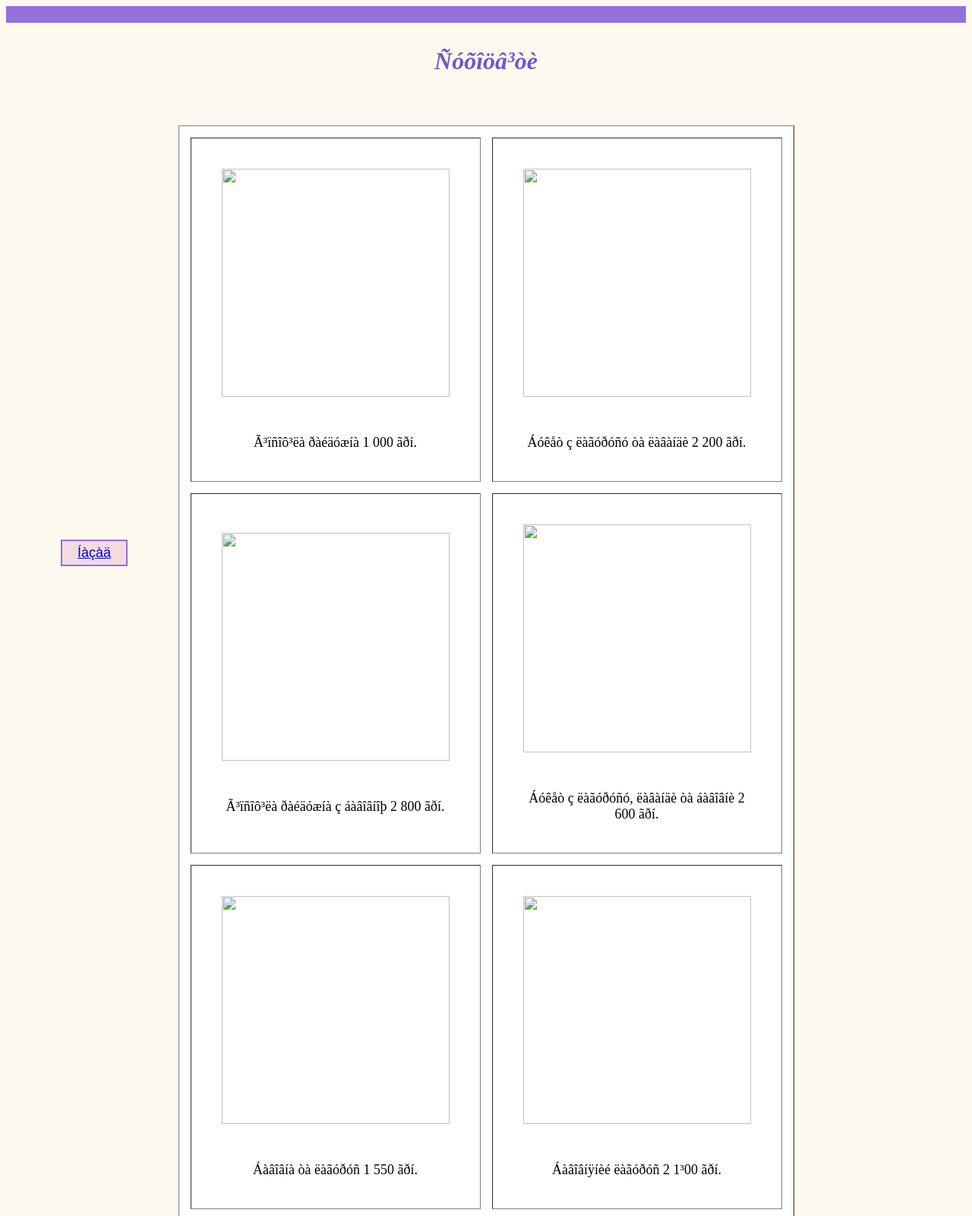
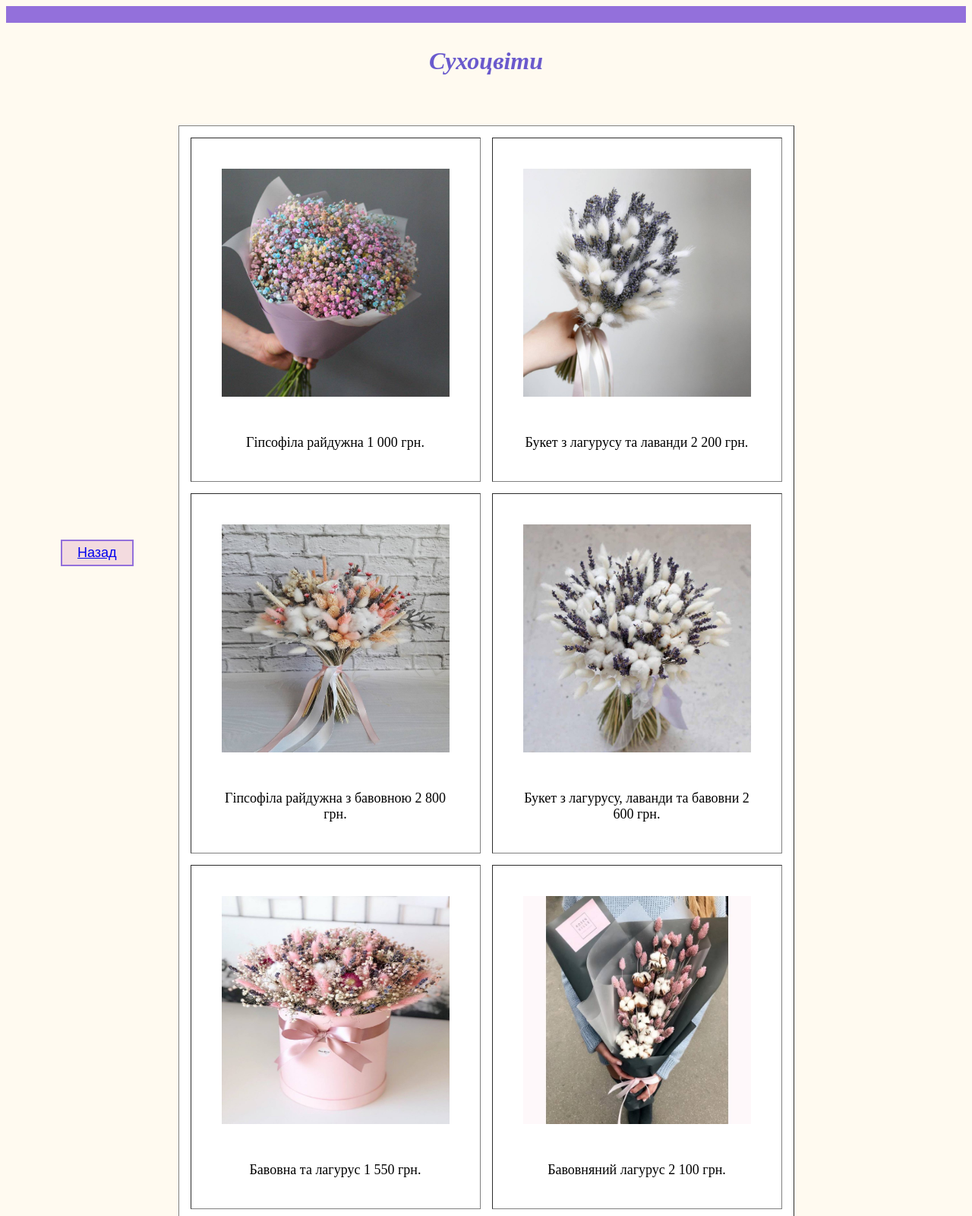
Before and after one commit to AlinaexAmple/Fuchsia-flower, a plain HTML site: page dried flowers.html in a window 1280 px wide. Shown: the top 1600 px of the page at 76% size. Drawn offline with Linux system fonts and the light colour scheme.

Commit message:
Update dried flowers.html

```diff
--- a/dried flowers.html
+++ b/dried flowers.html
@@ -1,45 +1,45 @@
 <html>
 <head>
-<title>ñóõîöâ³òè</title>
+<title>Сухоцвіти</title>
 </head>
 <hr color="9370db" noshade size="22">
 <body text="#000000" bgcolor="#fffaf0">
 <body>
-<font color="6a5acd"><h1><p align ="center"> <i> Ñóõîöâ³òè </i> </p></h1></font>
+<font color="6a5acd"><h1><p align ="center"> <i> Сухоцвіти </i> </p></h1></font>
 <br>
 <p align="center">
 <table>
 <table width=400 height=200 border=1 cellspacing=15 cellpadding=40 bgcolor="white">
 
 <tr>
-<td> <p align="center"><img src="Ïðàêòèêà/Ñóõîöâ³òè/1a932084-92e9-45f9-a23d-0fa5c275c17a.jpg" width="300" height="300";> </p>
-<br> <p align="center"><font size="+1.6"> Ã³ïñîô³ëà ðàéäóæíà 1 000 ãðí.</font> </p> </td>
-<td> <p align="center"><img src="Ïðàêòèêà/Ñóõîöâ³òè/3f8d43af-47e3-4729-986d-548441e5839f.jpg" width="300" height="300";> </p>
-<br> <p align="center"> <font size="+1.6"> Áóêåò ç ëàãóðóñó òà ëàâàíäè 2 200 ãðí.</font> </p> </td>
+<td> <p align="center"><img src="Практика/Сухоцвіти/1a932084-92e9-45f9-a23d-0fa5c275c17a.jpg" width="300" height="300";> </p>
+<br> <p align="center"><font size="+1.6"> Гіпсофіла райдужна 1 000 грн.</font> </p> </td>
+<td> <p align="center"><img src="Практика/Сухоцвіти/3f8d43af-47e3-4729-986d-548441e5839f.jpg" width="300" height="300";> </p>
+<br> <p align="center"> <font size="+1.6"> Букет з лагурусу та лаванди 2 200 грн.</font> </p> </td>
 </tr>
 <tr>
-<td> <p align="center"><img src="Ïðàêòèêà/Ñóõîöâ³òè/9bfe2891-d801-4b9e-b7c6-02225c6e106a.jpg" width="300" height="300";> </p>
-<br> <p align="center"><font size="+1.6"> Ã³ïñîô³ëà ðàéäóæíà ç áàâîâíîþ 2 800 ãðí.</font> </p> </td>
-<td> <p align="center"><img src="Ïðàêòèêà/Ñóõîöâ³òè/92dc875c-be86-4446-95ed-b1a1b6c0d860.jpg" width="300" height="300";> </p>
-<br> <p align="center"> <font size="+1.6"> Áóêåò ç ëàãóðóñó, ëàâàíäè òà áàâîâíè 2 600 ãðí.</font> </p> </td>
+<td> <p align="center"><img src="Практика/Сухоцвіти/45746ac3-53bd-48fc-b317-23ebcae907c0.jpg" width="300" height="300";> </p>
+<br> <p align="center"><font size="+1.6"> Гіпсофіла райдужна з бавовною 2 800 грн.</font> </p> </td>
+<td> <p align="center"><img src="Практика/Сухоцвіти/92dc875c-be86-4446-95ed-b1a1b6c0d860.jpg" width="300" height="300";> </p>
+<br> <p align="center"> <font size="+1.6">Букет з лагурусу, лаванди та бавовни 2 600 грн.</font> </p> </td>
 </tr>
 <tr>
-<td> <p align="center"><img src="Ïðàêòèêà/Ñóõîöâ³òè/59a124e7-3804-4c85-bb99-8c7c7fc9de36.jpg" width="300" height="300";> </p>
-<br> <p align="center"><font size="+1.6"> Áàâîâíà òà ëàãóðóñ 1 550 ãðí.</font> </p> </td>
-<td> <p align="center"><img src="Ïðàêòèêà/Ñóõîöâ³òè/87459167-f55d-45b4-8c50-66d389b8baf3.jpg" width="300" height="300";> </p>
-<br> <p align="center"> <font size="+1.6"> Áàâîâíÿíèé ëàãóðóñ 2 1³00 ãðí.</font> </p> </td>
+<td> <p align="center"><img src="Практика/Сухоцвіти/9bfe2891-d801-4b9e-b7c6-02225c6e106a.jpg" width="300" height="300";> </p>
+<br> <p align="center"><font size="+1.6"> Бавовна та лагурус 1 550 грн.</font> </p> </td>
+<td> <p align="center"><img src="Практика/Сухоцвіти/87459167-f55d-45b4-8c50-66d389b8baf3.jpg" width="300" height="300";> </p>
+<br> <p align="center"> <font size="+1.6"> Бавовняний лагурус 2 100 грн.</font> </p> </td>
 </tr>
 <tr>
-<td> <p align="center"><img src="Ïðàêòèêà/Ñóõîöâ³òè/c6fc12ce-6bad-4d67-8015-ad36a33d7c20.jpg" width="300" height="300";> </p>
-<br> <p align="center"><font size="+1.6"> Ãîðòåíç³ÿ, ëàãóðóñ òà åâêàë³ïò 1 800 ãðí.</font> </p> </td>
-<td> <p align="center"><img src="Ïðàêòèêà/Ñóõîöâ³òè/e00ebd42-4625-402c-88fa-39a8237ac1da.jpg" width="300" height="300";> </p>
-<br> <p align="center"> <font size="+1.6">  Ïðîòåÿ òà åâêàë³ïò 2 100³ ãðí.</font> </p> </td>
+<td> <p align="center"><img src="" width="300" height="300";> </p>
+<br> <p align="center"><font size="+1.6"> Гортензія, лагурус та евкаліпт 1 800 грн.</font> </p> </td>
+<td> <p align="center"><img src="" width="300" height="300";> </p>
+<br> <p align="center"> <font size="+1.6">   Протея та евкаліпт 2 100і грн.</font> </p> </td>
 </tr>
 <tr>
-<td> <p align="center"><img src="Ïðàêòèêà/Ñóõîöâ³òè/564b4430-3bbe-4e8a-8d7b-ac564236e96f.jpg" width="300" height="300";> </p>
-<br> <p align="center"><font size="+1.6"> Áóêåò ç ðîæåâî¿ ã³ïñîô³ëè 1 800 ãðí.</font> </p> </td>
-<td> <p align="center"><img src="Ïðàêòèêà/Ñóõîöâ³òè/ea56e327-eded-462d-a2a0-d6399600ec90.jpg" width="300" height="300";> </p>
-<br> <p align="center"> <font size="+1.6"> Ã³ïñîô³ëà áóçêîâà 2 950 ãðí.</font> </p> </td>
+<td> <p align="center"><img src="" width="300" height="300";> </p>
+<br> <p align="center"><font size="+1.6"> Букет з рожевої гіпсофіли 1 800 грн.</font> </p> </td>
+<td> <p align="center"><img src="" width="300" height="300";> </p>
+<br> <p align="center"> <font size="+1.6">Гіпсофіла бузкова 2 950 грн.</font> </p> </td>
 </tr>
 </table></p>
 <br>
@@ -56,7 +56,7 @@
   </style>
 <div style="height:0px"></div>
 <form>
-    <button><a href="Ïðàêòèêà/âåðòèêàë.html" title="Âåðíóòüñÿ ê íà÷àëó ñòðàíèöû" class="topNubex">Íàçàä</a></button>
+    <button><a href="home.html" title="Вернуться к началу страницы" class="topNubex">Назад</a></button>
   </form>
 
 <hr color="9370db" noshade size="22">
```
